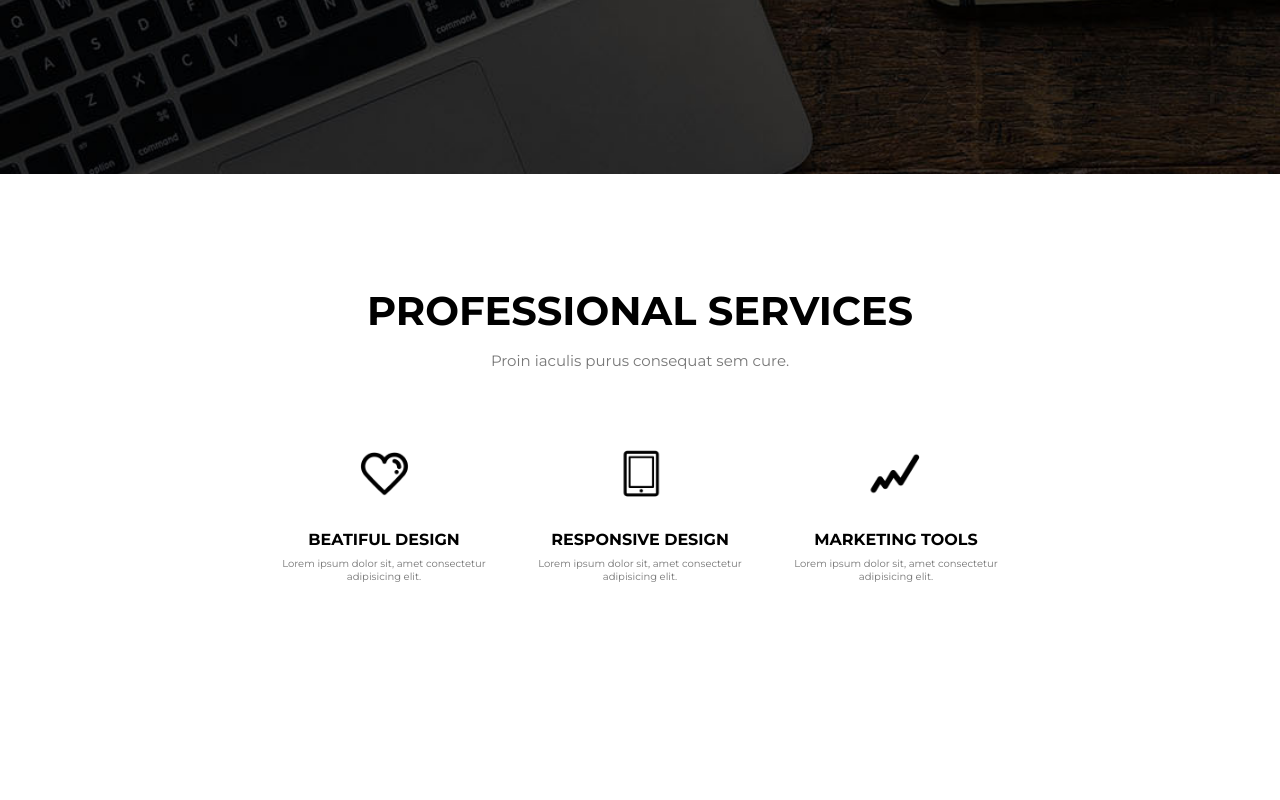
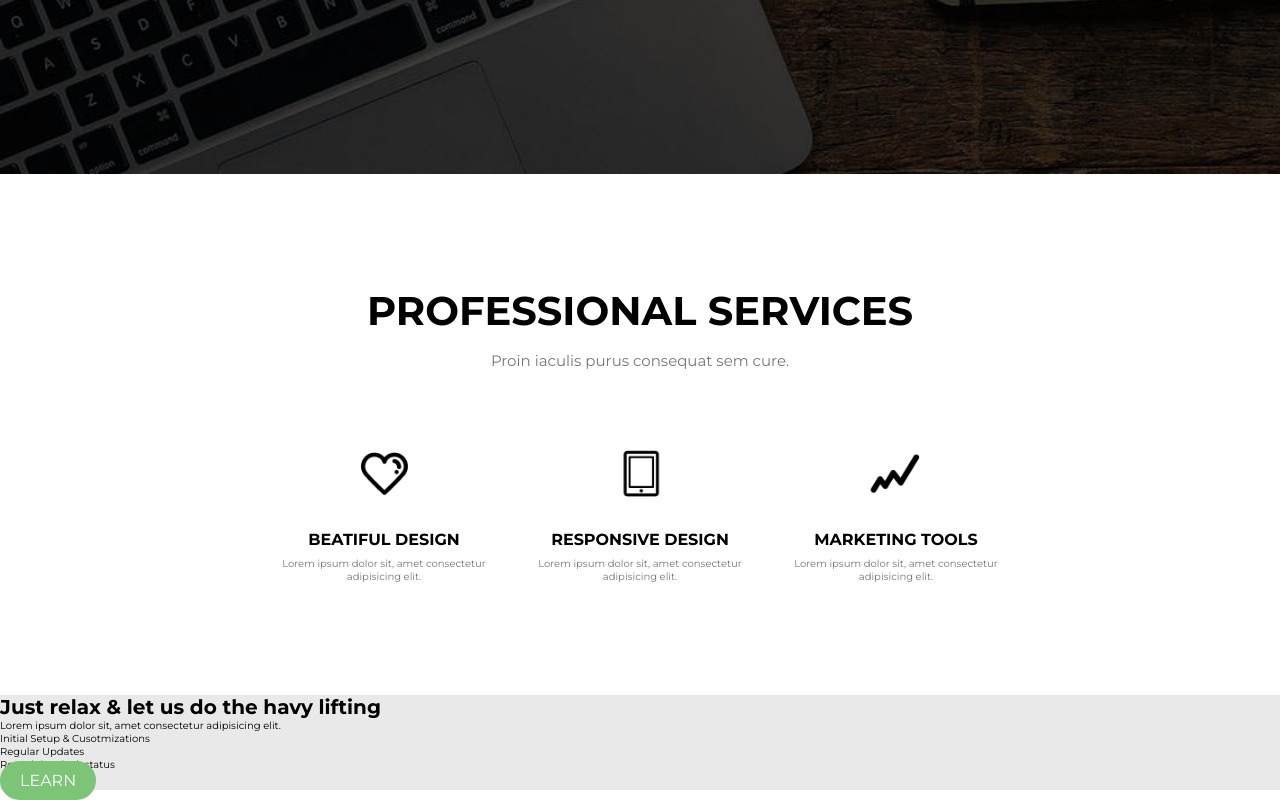
Before and after one commit to MazurMaciej/weeklyWebDevChellange, a plain HTML site: page week-3/index.html in a window 1280 px wide. Shown: the part 586-1386 px from the top of the page. Before the commit the page ends 1281 px from the top, so only its background shows below. Drawn offline with Linux system fonts and the light colour scheme.

Commit message:
Started third section

```diff
--- a/week-3/index.html
+++ b/week-3/index.html
@@ -23,7 +23,7 @@
         <div class="hero-image">
             <h1 class="hero-image__title">Creative Digital <br/>Solutions</h1>
             <h2 class="hero-image__subtitle">Proin iaculis purus consequat sem cure. </h2>
-            <a href="#">view portfolio</a>
+            <a class="btn" href="#">view portfolio</a>
         </div>
     </header>
     <div class="second-section">
@@ -39,5 +39,17 @@
             </div>
         </div>
     </div>
+    <div class="third-section">
+        <div class="third-section__content">
+            <h1>Just relax & let us do the havy lifting</h1>
+            <p>Lorem ipsum dolor sit, amet consectetur adipisicing elit.</p>
+            <ul>
+                <li>Initial Setup & Cusotmizations</li>
+                <li>Regular Updates</li>
+                <li>Round the clock status</li>
+            </ul>
+            <a class="btn" href="#">learn</a>
+        </div>
+    </div>
 </body>
 </html>
--- a/week-3/style.css
+++ b/week-3/style.css
@@ -78,7 +78,7 @@ body {
     z-index: 1;
 }
 
-.hero-image a {
+.btn {
     text-transform: uppercase;
     background-color: #7cc576;
     color: #fff;
@@ -89,7 +89,7 @@ body {
     transition: .5s;
 }
 
-.hero-image a:hover {
+.btn:hover {
     background-color: #fff;
     color: #7cc576;
 }
@@ -145,3 +145,18 @@ body {
     height: 5rem;
     width: 5rem
 }
+
+.third-section {
+    background-color: #e9e9e9;
+
+}
+
+
+/* .third-section__content {
+    background-image: url(./img/section-3.jpg);
+    background-size: cover;
+    width: 60%;
+    height: 65vh;
+    display: flex;
+    justify-content: flex-end;
+} */
```
Also changed, not shown: 1 other file.
